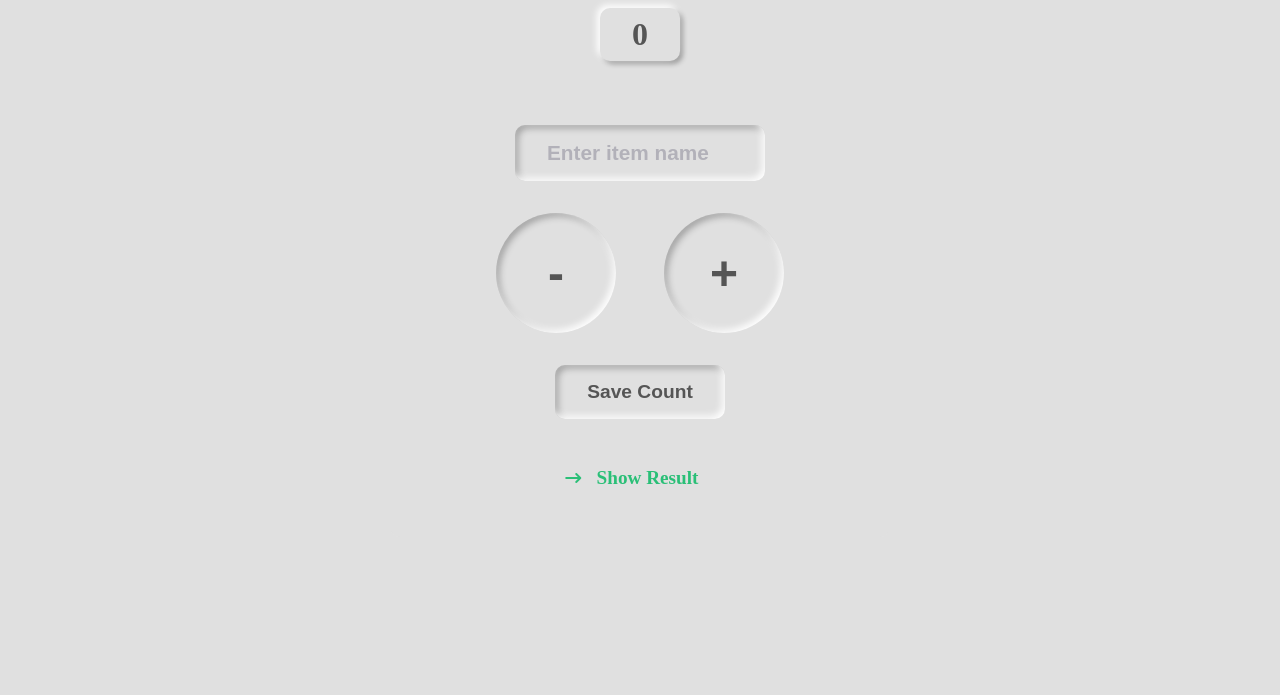
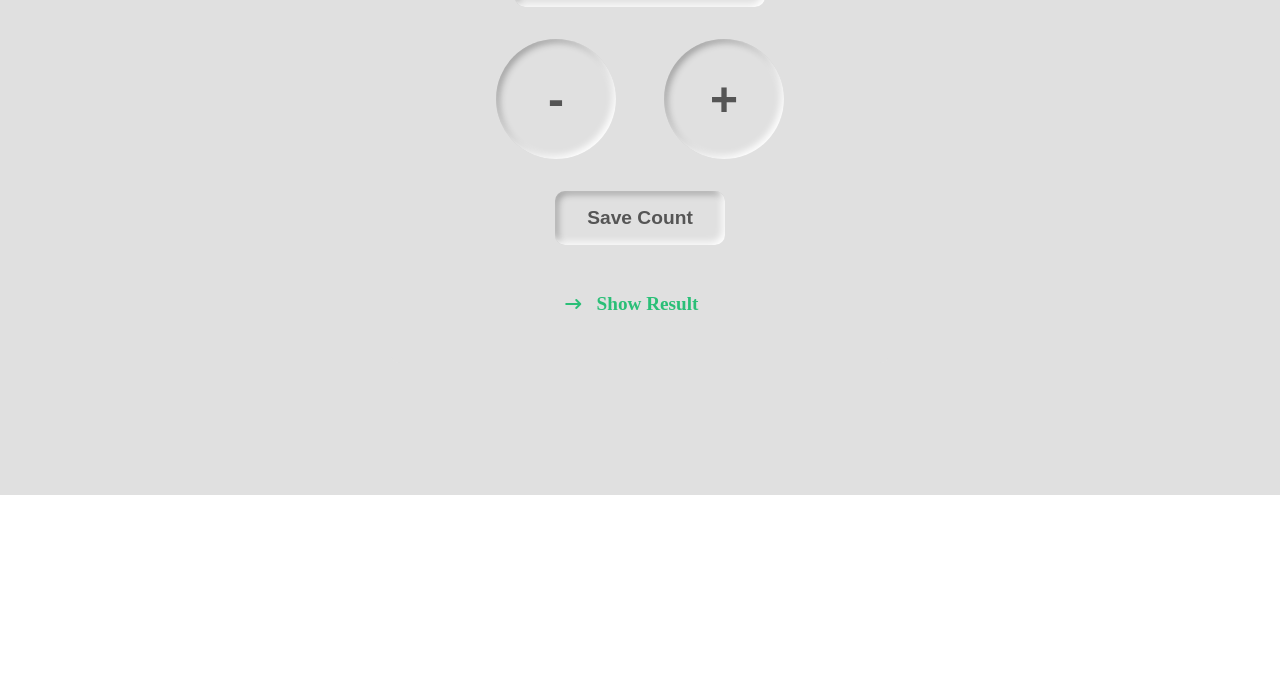
Before and after one commit to Israelstoba/Izzy-Counter, a plain HTML site: page index.html in a window 1280 px wide. Shown: the part 305-1000 px from the top of the page. After the commit the page ends 800 px from the top, so only its background shows below. Drawn offline with Linux system fonts and the light colour scheme.

Commit message:
content centering update

```diff
--- a/css/style.scss
+++ b/css/style.scss
@@ -24,10 +24,11 @@
   margin: 0;
   box-sizing: border-box;
 }
-body {
-  height: 1000px;
-  overflow: auto;
-}
+// body {
+//   height: 1000px;
+
+//   // overflow: hidden;
+// }
 
 .title {
   margin-bottom: 2rem;
@@ -40,26 +41,25 @@ body {
 
 .container {
   width: 100%;
-  height: 100%;
-  padding: 4rem 0;
+  min-height: 100vh;
   display: flex;
-  align-items: center;
+  align-items: flex-start;
   justify-content: center;
   background-color: var(--clr-grey-300);
-  // overflow: hidden;
-  @media (max-width: 300px) {
-    .counter-container {
-      padding: 2rem 1rem;
-    }
-  }
+  // @media (max-width: 300px) {
+  //   .counter-container {
+  //     padding: 2rem 1rem;
+  //   }
+  // }
 }
 
 .counter-container {
   position: relative;
   min-width: 250px;
   width: 500px;
+  overflow: hidden;
   min-height: 600px;
-  padding: 2rem;
+  padding: 2rem 1rem;
   border-radius: var(--br-10);
   background-color: var(--clr-grey-300);
   display: flex;
@@ -294,6 +294,7 @@ h2 {
 .result-container {
   width: 100%;
   height: 0;
+  padding: 2rem 1rem;
   background-color: var(--clr-positve);
   display: flex;
   flex-direction: column;
@@ -328,7 +329,6 @@ h2 {
 }
 
 .title {
-  margin-top: 1rem;
   color: var(--clr-dark);
 }
 
```
Also changed, not shown: css/style.css, 1 other file.
